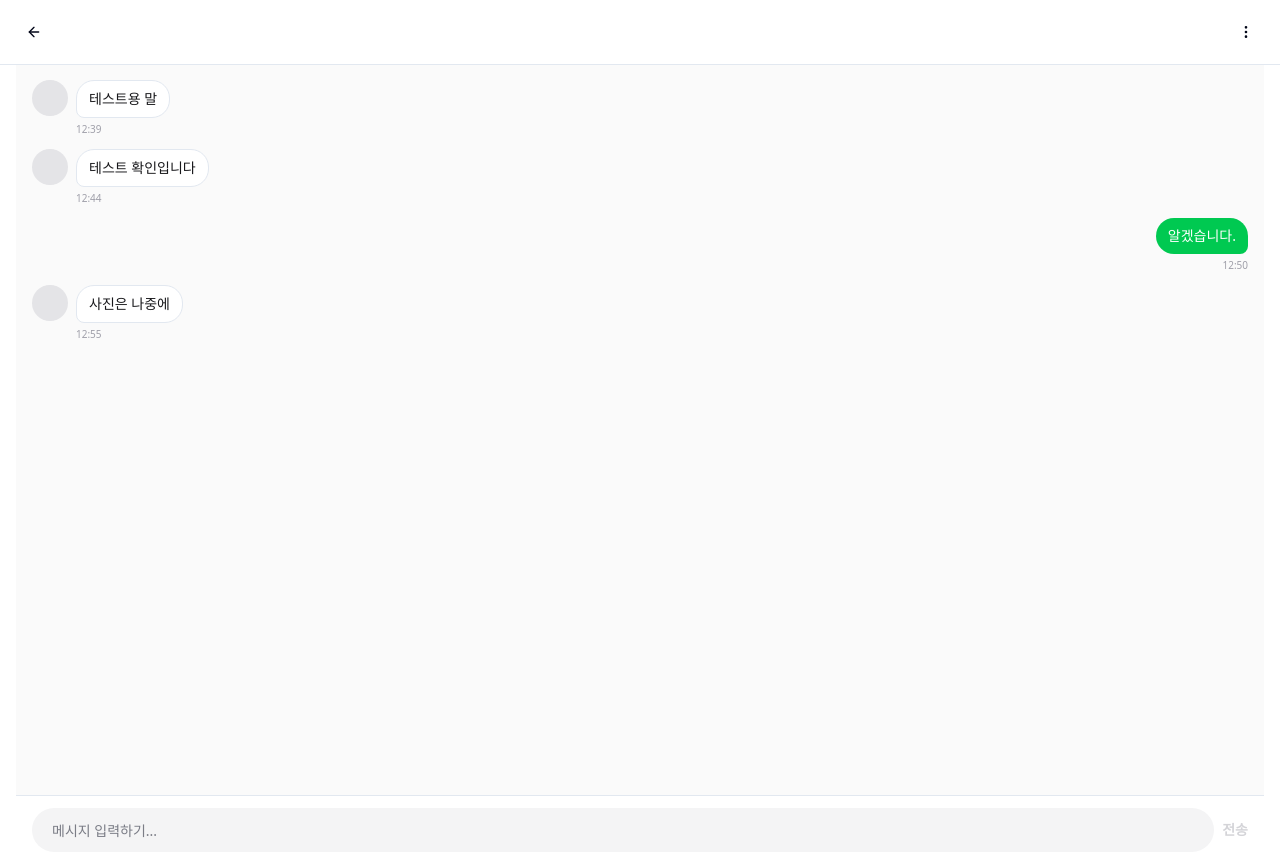
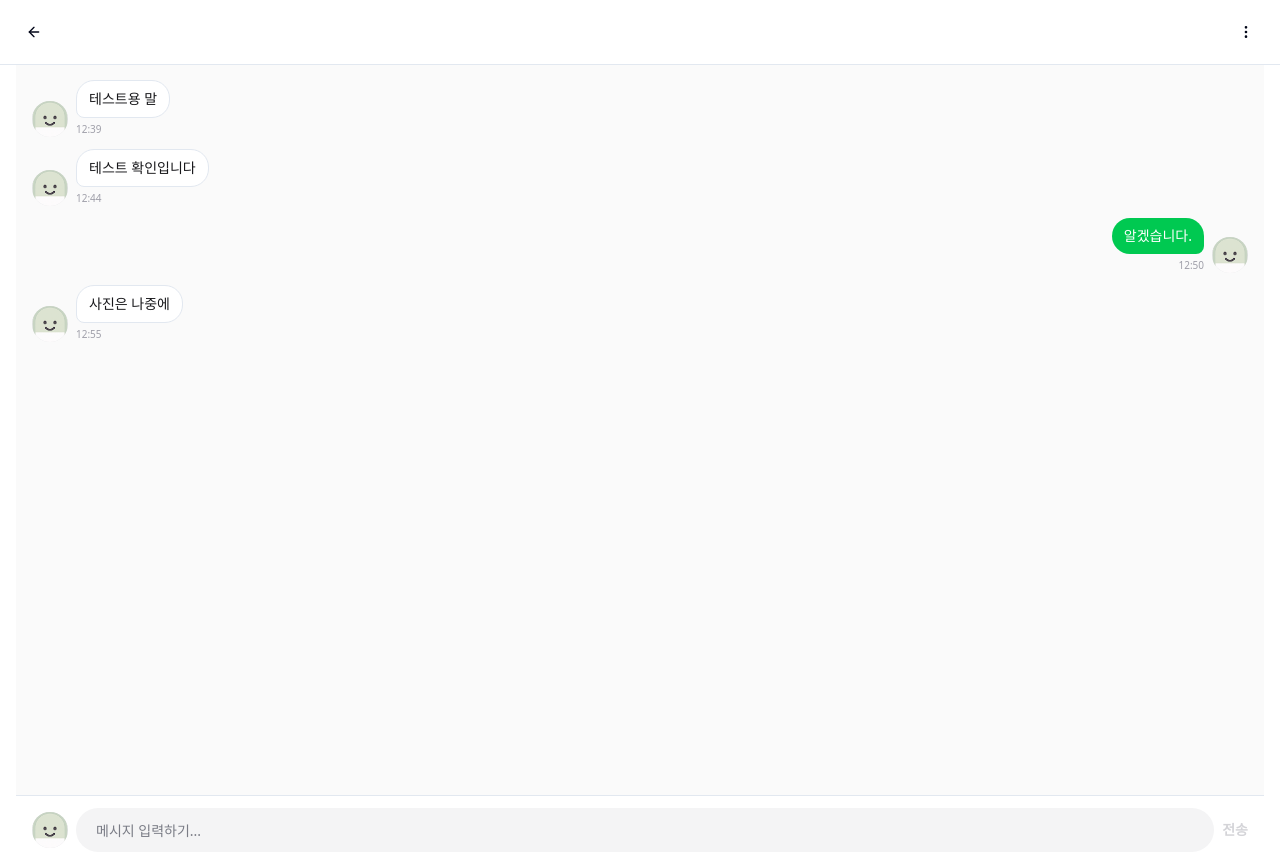
Before and after one commit to alyac-carrot/alyac-market-2, a React (Vite) app: page /chat/1 in a window 1280 px wide. Built offline with nearby package versions, Linux system fonts and the light colour scheme.

Commit message:
feat. 홈페이지 및 채팅방 디자인 수정

```diff
--- a/src/pages/chat/room/index.tsx
+++ b/src/pages/chat/room/index.tsx
@@ -1,4 +1,4 @@
-import { useMemo, useRef, useState } from 'react';
+import { useEffect, useMemo, useRef, useState } from 'react';
 
 import { useNavigate, useParams } from 'react-router-dom';
 
@@ -26,31 +26,42 @@ export default function ChatRoomPage() {
   const [openSheet, setOpenSheet] = useState(false);
   const [input, setInput] = useState('');
 
+  // 예시 프로필 이미지
+  const meAvatarUrl = '/mascot.png';
+  const themAvatarUrl = '/mascot.png';
+  // 예: '/assets/them.png'
+
   const [messages, setMessages] = useState<Msg[]>([
-    {
-      id: 'a',
-      from: 'them',
-      text: '테스트용 말',
-      time: '12:39',
-    },
+    { id: 'a', from: 'them', text: '테스트용 말', time: '12:39' },
     { id: 'b', from: 'them', text: '테스트 확인입니다', time: '12:44' },
     { id: 'c', from: 'me', text: '알겠습니다.', time: '12:50' },
     { id: 'e', from: 'them', text: '사진은 나중에', time: '12:55' },
+    // { id: 'img1', from: 'me', imageUrl: 'https://picsum.photos/300/200', time: '12:56' },
   ]);
 
   const listRef = useRef<HTMLDivElement | null>(null);
+  const canSend = input.trim().length > 0;
 
-  const canSend = input.trim().length > 0;
+  const scrollToBottom = () => {
+    const el = listRef.current;
+    if (!el) return;
+    el.scrollTo({ top: el.scrollHeight, behavior: 'smooth' });
+  };
 
   const onSend = () => {
     if (!canSend) return;
+
     setMessages((prev) => [
       ...prev,
       { id: String(Date.now()), from: 'me', text: input.trim(), time: '지금' },
     ]);
     setInput('');
-    setTimeout(() => listRef.current?.scrollTo({ top: listRef.current.scrollHeight }), 0);
   };
+
+  // 메시지 추가되면 자동 스크롤
+  useEffect(() => {
+    scrollToBottom();
+  }, [messages.length]);
 
   const grouped = useMemo(() => messages, [messages]);
 
@@ -61,10 +72,18 @@ export default function ChatRoomPage() {
         {grouped.map((m) => (
           <div
             key={m.id}
-            className={`flex ${m.from === 'me' ? 'justify-end' : 'justify-start'} gap-2`}
+            className={`flex items-end gap-2 ${m.from === 'me' ? 'justify-end' : 'justify-start'}`}
           >
-            {m.from === 'them' && <div className="h-9 w-9 rounded-full bg-zinc-200" />}
+            {/*  상대 프로필(왼쪽) */}
+            {m.from === 'them' && (
+              <div className="h-9 w-9 shrink-0 overflow-hidden rounded-full bg-zinc-200">
+                {themAvatarUrl ? (
+                  <img src={themAvatarUrl} alt="them" className="h-full w-full object-cover" />
+                ) : null}
+              </div>
+            )}
 
+            {/* 메시지 박스 */}
             <div className="max-w-[70%]">
               {/* 말풍선 */}
               {m.text && (
@@ -82,18 +101,31 @@ export default function ChatRoomPage() {
               {/* 이미지 메시지 */}
               {m.imageUrl && (
                 <div
-                  className={`overflow-hidden rounded-2xl ${m.from === 'me' ? '' : 'border bg-white'}`}
+                  className={`overflow-hidden rounded-2xl ${
+                    m.from === 'me' ? '' : 'border bg-white'
+                  }`}
                 >
-                  <img src={m.imageUrl} alt="첨부" className="h-auto w-65" />
+                  <img src={m.imageUrl} alt="첨부" className="h-auto w-64" />
                 </div>
               )}
 
               <p
-                className={`mt-1 text-[10px] text-zinc-400 ${m.from === 'me' ? 'text-right' : 'text-left'}`}
+                className={`mt-1 text-[10px] text-zinc-400 ${
+                  m.from === 'me' ? 'text-right' : 'text-left'
+                }`}
               >
                 {m.time}
               </p>
             </div>
+
+            {/* ✅ 내 프로필(오른쪽) */}
+            {m.from === 'me' && (
+              <div className="h-9 w-9 shrink-0 overflow-hidden rounded-full bg-zinc-200">
+                {meAvatarUrl ? (
+                  <img src={meAvatarUrl} alt="me" className="h-full w-full object-cover" />
+                ) : null}
+              </div>
+            )}
           </div>
         ))}
       </div>
@@ -101,6 +133,13 @@ export default function ChatRoomPage() {
       {/* 입력창 */}
       <div className="border-t bg-white px-4 py-3">
         <div className="flex items-center gap-2">
+          {/* ✅ 입력창 왼쪽 내 프로필 */}
+          <div className="h-9 w-9 shrink-0 overflow-hidden rounded-full bg-zinc-200">
+            {meAvatarUrl ? (
+              <img src={meAvatarUrl} alt="me" className="h-full w-full object-cover" />
+            ) : null}
+          </div>
+
           <input
             value={input}
             onChange={(e) => setInput(e.target.value)}
@@ -110,11 +149,16 @@ export default function ChatRoomPage() {
               if (e.key === 'Enter') onSend();
             }}
           />
+
           <button
             type="button"
             onClick={onSend}
             disabled={!canSend}
-            className={`text-sm font-semibold ${canSend ? 'text-green-600' : 'text-zinc-300'}`}
+            className={`text-sm font-semibold transition-transform duration-150 ${
+              canSend
+                ? 'cursor-pointer text-green-600 active:scale-90'
+                : 'cursor-not-allowed text-zinc-300'
+            } `}
           >
             전송
           </button>
--- a/src/pages/home/search/index.tsx
+++ b/src/pages/home/search/index.tsx
@@ -80,13 +80,19 @@ export default function SearchPage() {
         </div>
       </div> */}
       {/* 결과 영역 */}
-      <div className="mt-4">
+      <div className="mt-4 min-h-[calc(100vh-160px)]">
         {!q ? (
-          <p className="text-sm text-zinc-400">검색어를 입력해보세요.</p>
+          <div className="flex min-h-[calc(100vh-160px)] items-center justify-center">
+            <p className="text-sm text-zinc-400">검색어를 입력해보세요.</p>
+          </div>
         ) : loading ? (
-          <p className="text-sm text-zinc-400">검색 중...</p>
+          <div className="flex min-h-[calc(100vh-160px)] items-center justify-center">
+            <p className="text-sm text-zinc-400">검색 중...</p>
+          </div>
         ) : results.length === 0 ? (
-          <p className="text-sm text-zinc-400">검색 결과가 없어요.</p>
+          <div className="flex min-h-[calc(100vh-160px)] items-center justify-center">
+            <p className="text-sm text-zinc-400">검색 결과가 없어요.</p>
+          </div>
         ) : (
           <ul className="space-y-1">
             {results.map((u) => (
@@ -95,7 +101,6 @@ export default function SearchPage() {
                 className="flex cursor-pointer items-center gap-3 rounded-xl px-2 py-2 active:bg-zinc-50"
                 onClick={() => nav(`/profile/${u.id}`)}
               >
-                {/* 프로필 이미지 자리(회색 원) */}
                 <div className="h-10 w-10 rounded-full bg-zinc-200" />
                 <div className="min-w-0 flex-1">
                   <div className="flex items-center gap-2">
```
